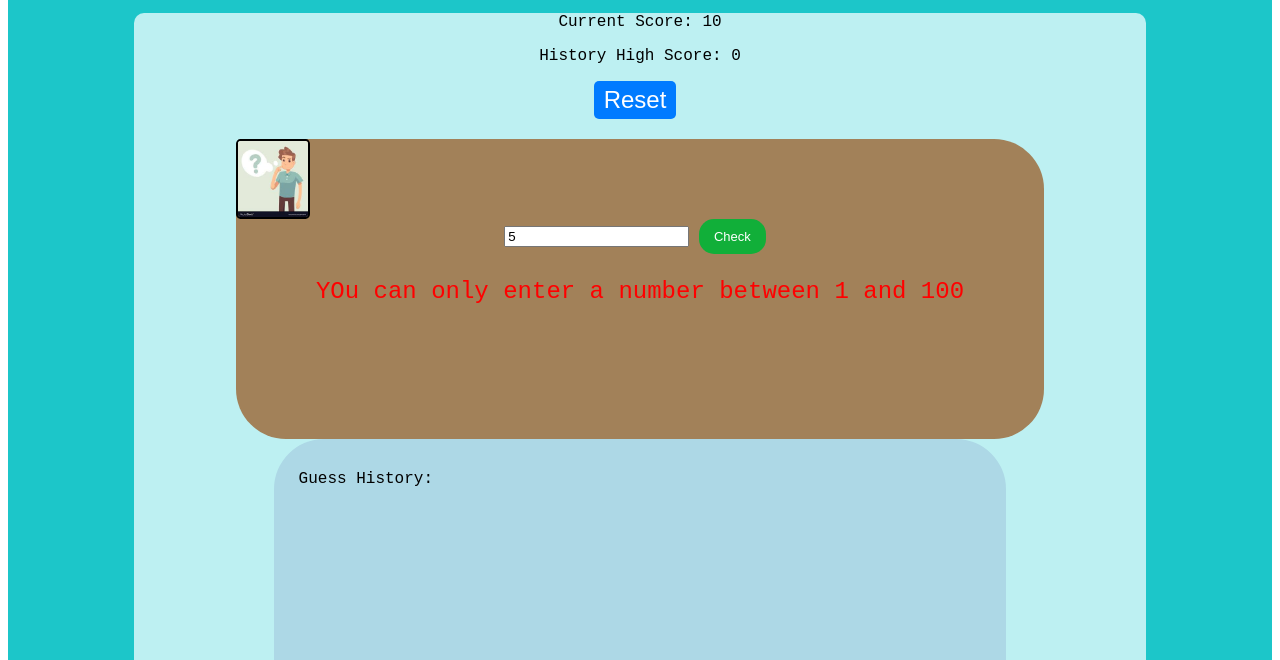
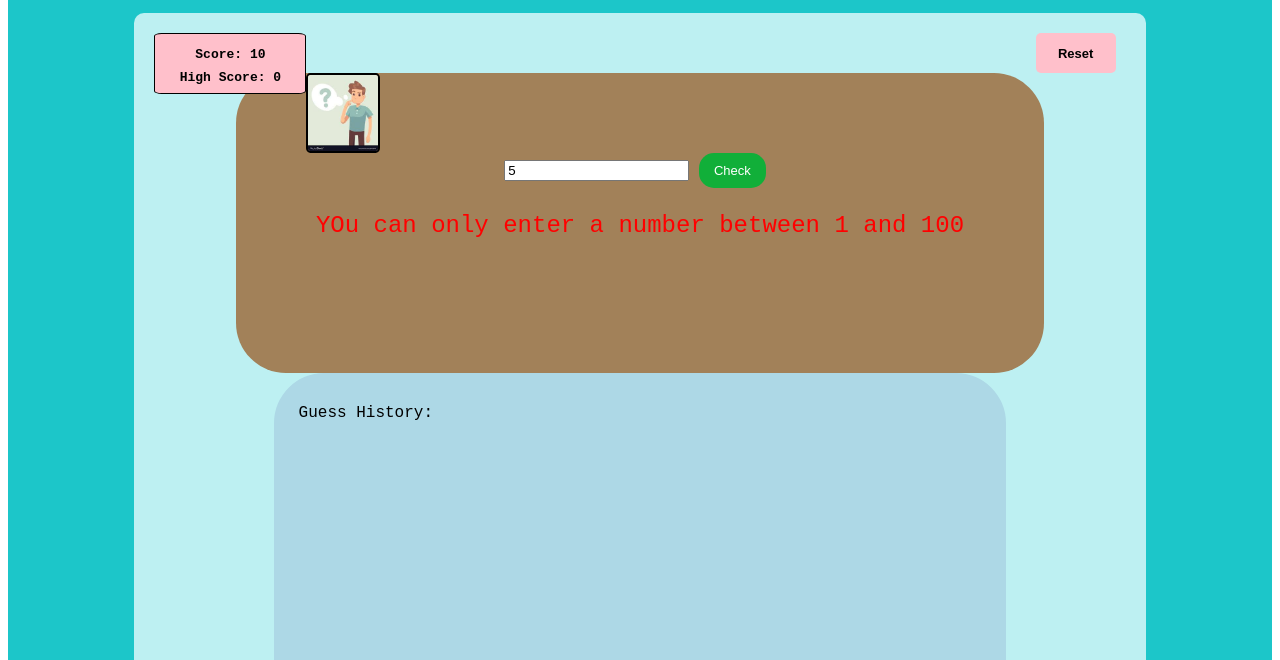
Before and after one commit to merlock18/billsTravel, a plain HTML site: page GuessGame/index.html in a window 1280 px wide. Shown: the part 140-800 px from the top of the page. Drawn offline with Linux system fonts and the light colour scheme.

Commit message:
add changes

```diff
--- a/GuessGame/index.html
+++ b/GuessGame/index.html
@@ -20,10 +20,17 @@
       <div class="main">
         <!-- Score and Reset -->
         <div class="score">
-          <p>Current Score: <span id="currentScore">10</span></p>
-          <p>History High Score: <span id="highScore">0</span></p>
-          <button id="playButton">Reset</button>
-        </div>
+          <div class="scoreleft">
+            <p>Score: <span id="currentScore">10</span></p>
+            <p>High Score: <span id="highScore">0</span></p>
+          </div>
+
+          <di class="scoreright">
+            <button id="resetButton">Reset</button>
+          </div>
+
+
+
         <div class="enterNumber">
           <img src="img/question.jpeg" alt="Enter Number Image" />
           <input
--- a/GuessGame/style.css
+++ b/GuessGame/style.css
@@ -22,10 +22,7 @@
 .header p {
   font-weight: bold;
 }
-.score {
-  font-size: 24px;
-  margin-bottom: 10px;
-}
+
 
 .main {
   background-color: #bdf0f2;
@@ -38,28 +35,52 @@
 }
 
 .score {
+  padding: 20px;
   font-size: medium;
   margin-bottom: 10px;
 }
 
-.columnLeft {
-  width: 50px;
+.scoreleft {
+  width: 50%;
+  max-height: 100px;
   height: 50%;
   border: 1px solid black;
   background-color: pink;
   border-radius: 5%;
   float: left;
-  width: 40%;
+  width: 80%;
+  max-width: 150px;
+  display: float-left;
+
 }
 
-.columnRight {
+.scoreleft > p {
+  max-height:10px;
+  font-size: small;
+  font-weight: bolder;
+}
+
+.scoreright{
+  width: 50%;
+  max-width: 100px;
+  max-height: 100px;
+  height: 80px;
+
+  border-radius: 5%;
+
+  float: clear;
+}
+
+.scoreright > button {
+  height: 40px;
+  width: 80px;
+  font-size: small;
+  font-weight: bolder;
   float: right;
-  width: 40%;
-  width: 50px;
-  height: 50%;
-  border: 1px solid black;
   background-color: pink;
-  border-radius: 5%;
+  color: #000;
+  float: clear;
+
 }
 
 .enterNumber {
```
